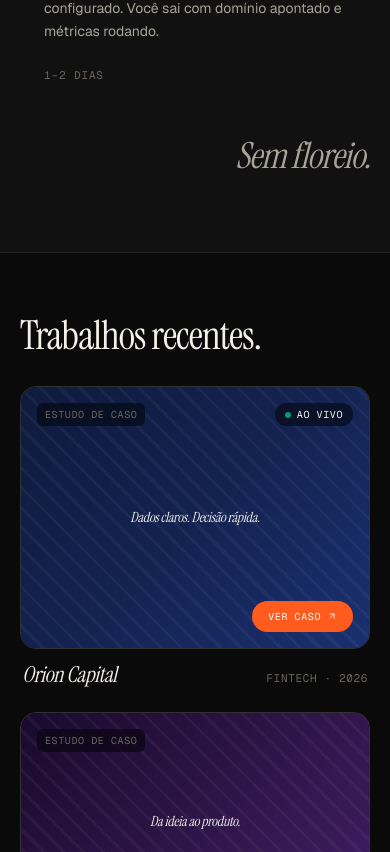
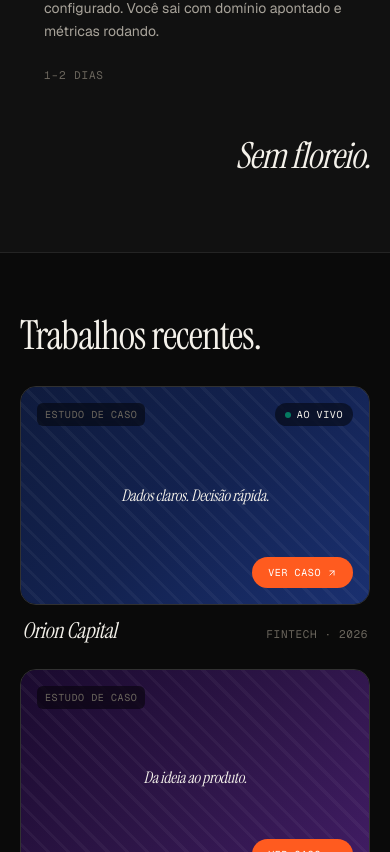
Before and after one commit to GapdmmDev/Kodus-Design, a Next.js app: page / in a window 390 px wide. Shown: the part 3652-4504 px from the top of the page. Built offline with nearby package versions, Linux system fonts and the light colour scheme.

Commit message:
feat(landing): testimonial

```diff
--- a/src/app/page.tsx
+++ b/src/app/page.tsx
@@ -4,6 +4,7 @@ import { Services } from "@/components/landing/Services";
 import { Manifesto } from "@/components/landing/Manifesto";
 import { Process } from "@/components/landing/Process";
 import { Work } from "@/components/landing/Work";
+import { Testimonial } from "@/components/landing/Testimonial";
 
 export default function Home() {
   return (
@@ -15,6 +16,7 @@ export default function Home() {
         <Manifesto />
         <Process />
         <Work />
+        <Testimonial />
       </main>
     </>
   );
--- a/src/components/landing/Process.tsx
+++ b/src/components/landing/Process.tsx
@@ -71,7 +71,7 @@ export function Process() {
 
             {/* ── Bottom heading: "Sem floreio." right-aligned ────────── */}
             <p
-              className="display mt-8 text-right italic leading-[.92] tracking-[-0.025em] text-[clamp(36px,5vw,80px)] text-[var(--fg-dim)]"
+              className="display mt-8 text-right italic leading-[.92] tracking-[-0.025em] text-[clamp(36px,5vw,80px)] text-[var(--fg)]"
               aria-hidden="true"
             >
               {processSection.headingBottom}
--- /dev/null
+++ b/src/components/landing/Testimonial.tsx
@@ -0,0 +1,95 @@
+import { Container } from "@/components/ui/container";
+import { Eyebrow } from "@/components/ui/eyebrow";
+import { Reveal } from "@/components/ui/reveal";
+import { testimonial } from "@/lib/content";
+import { cn } from "@/lib/cn";
+
+export function Testimonial() {
+  return (
+    <section
+      id="depoimento"
+      className="py-[120px] max-[980px]:py-[80px] max-[600px]:py-16"
+    >
+      <Container>
+        <Reveal>
+          <div className="grid grid-cols-1 gap-16 min-[980px]:grid-cols-[1.6fr_1fr] min-[980px]:gap-[80px]">
+            {/* ── Left — eyebrow + quote + author ────────────────────── */}
+            <div className="flex flex-col gap-8">
+              <Eyebrow>{testimonial.eyebrow}</Eyebrow>
+
+              {/* Quote */}
+              <blockquote>
+                {/* Decorative opening mark */}
+                <span
+                  className="display block leading-none text-[var(--fg-mute)]"
+                  style={{ fontSize: "clamp(60px, 8vw, 120px)", lineHeight: 0.8 }}
+                  aria-hidden="true"
+                >
+                  &#8220;
+                </span>
+
+                <p
+                  className={cn(
+                    "display -mt-2 leading-[1.1] tracking-[-0.02em]",
+                    "text-[clamp(28px,4vw,64px)] min-[980px]:text-[clamp(36px,5.4vw,84px)]",
+                    "text-[var(--fg)]",
+                  )}
+                >
+                  {testimonial.quote.map((seg, i) =>
+                    seg.accent ? (
+                      <em key={i} style={{ fontStyle: "italic", color: "var(--accent)" }}>
+                        {seg.text}
+                      </em>
+                    ) : (
+                      <span key={i}>{seg.text}</span>
+                    )
+                  )}
+                </p>
+              </blockquote>
+
+              {/* Author */}
+              <div className="flex items-center gap-4">
+                {/* Avatar placeholder */}
+                <div
+                  className="h-11 w-11 shrink-0 rounded-full border-2 border-[var(--line-strong)]"
+                  style={{
+                    background: "linear-gradient(135deg, #6366f1 0%, #4338ca 100%)",
+                  }}
+                  aria-hidden="true"
+                />
+                <div className="flex flex-col gap-0.5">
+                  <span className="display italic text-[18px] leading-tight text-[var(--fg)]">
+                    {testimonial.author.name}
+                  </span>
+                  <span className="font-mono text-[11px] uppercase tracking-[.08em] text-[var(--fg-mute)]">
+                    {testimonial.author.role}
+                  </span>
+                </div>
+              </div>
+            </div>
+
+            {/* ── Right — 3 stats ─────────────────────────────────────── */}
+            <div className="flex flex-col justify-center gap-8 max-[980px]:flex-row max-[600px]:flex-col max-[600px]:gap-6">
+              {testimonial.stats.map((stat) => (
+                <div
+                  key={stat.label}
+                  className="border-l-2 border-[var(--accent)] pl-6"
+                >
+                  <p
+                    className="display italic leading-none text-[var(--fg)]"
+                    style={{ fontSize: "clamp(36px, 4vw, 64px)" }}
+                  >
+                    {stat.value}
+                  </p>
+                  <span className="mt-2 block font-mono text-[11px] uppercase tracking-[.08em] text-[var(--fg-mute)]">
+                    {stat.label}
+                  </span>
+                </div>
+              ))}
+            </div>
+          </div>
+        </Reveal>
+      </Container>
+    </section>
+  );
+}
--- a/src/components/landing/Work.tsx
+++ b/src/components/landing/Work.tsx
@@ -7,16 +7,11 @@ import type { WorkCase } from "@/lib/content";
 
 // ── Per-case gradient palettes ─────────────────────────────────────────────
 const GRADIENTS: Record<string, string> = {
-  "orion-capital":
-    "linear-gradient(135deg, #0f1b3d 0%, #132250 50%, #1a3070 100%)",
-  "helix-studio":
-    "linear-gradient(135deg, #1a0a2e 0%, #2d1547 50%, #421d66 100%)",
-  "verde":
-    "linear-gradient(135deg, #0a1e12 0%, #0d2918 50%, #0f3820 100%)",
-  "drumond-atelier":
-    "linear-gradient(135deg, #1e1206 0%, #2b1b08 50%, #3d2a0d 100%)",
-  "pulso-logistica":
-    "linear-gradient(135deg, #0d0d0d 0%, #141414 50%, #1a1a1a 100%)",
+  "orion-capital":   "linear-gradient(135deg, #0f1b3d 0%, #132250 50%, #1a3070 100%)",
+  "helix-studio":    "linear-gradient(135deg, #1a0a2e 0%, #2d1547 50%, #421d66 100%)",
+  "verde":           "linear-gradient(135deg, #0a1e12 0%, #0d2918 50%, #0f3820 100%)",
+  "drumond-atelier": "linear-gradient(135deg, #1e1206 0%, #2b1b08 50%, #3d2a0d 100%)",
+  "pulso-logistica": "linear-gradient(135deg, #0d0d0d 0%, #141414 50%, #1a1a1a 100%)",
 };
 
 // ── WorkCard ───────────────────────────────────────────────────────────────
@@ -25,14 +20,7 @@ function WorkCard({ item }: { item: WorkCase }) {
   return (
     <article className="flex flex-col gap-3">
       {/* Thumb */}
-      <div
-        className={cn(
-          "group relative overflow-hidden rounded-[16px] border border-[var(--line-strong)]",
-          item.featured
-            ? "aspect-[4/3] min-[980px]:aspect-auto min-[980px]:h-full"
-            : "aspect-[16/10]",
-        )}
-      >
+      <div className="group relative aspect-[16/10] overflow-hidden rounded-[16px] border border-[var(--line-strong)]">
         {/* Gradient base */}
         <div
           className="absolute inset-0"
@@ -52,12 +40,10 @@ function WorkCard({ item }: { item: WorkCase }) {
 
         {/* Tags row */}
         <div className="absolute inset-x-4 top-4 flex items-start justify-between gap-2">
-          {/* Placeholder tag */}
           <span className="rounded-[6px] bg-black/50 px-2 py-1 font-mono text-[10px] uppercase tracking-[.06em] text-[var(--fg-mute)] backdrop-blur-sm">
             Estudo de caso
           </span>
 
-          {/* Live tag — only on featured */}
           {item.featured && (
             <span className="flex items-center gap-1.5 rounded-full bg-black/50 px-2.5 py-1 font-mono text-[10px] uppercase tracking-[.06em] text-[var(--fg)] backdrop-blur-sm">
               <span
@@ -71,10 +57,10 @@ function WorkCard({ item }: { item: WorkCase }) {
         </div>
 
         {/* Mock heading — centered */}
-        <div className="absolute inset-0 flex items-center justify-center p-6 max-[600px]:p-4">
+        <div className="absolute inset-0 flex items-center justify-center p-6">
           <p
             className="display italic text-center text-[var(--fg)]"
-            style={{ fontSize: "clamp(14px, 2.2vw, 24px)" }}
+            style={{ fontSize: "clamp(16px, 2.4vw, 26px)" }}
           >
             {item.mockHeading}
           </p>
@@ -111,9 +97,6 @@ function WorkCard({ item }: { item: WorkCase }) {
 // ── Section ────────────────────────────────────────────────────────────────
 
 export function Work() {
-  const featured = work.find((c) => c.featured)!;
-  const rest = work.filter((c) => !c.featured);
-
   return (
     <section
       id="trabalhos"
@@ -121,22 +104,15 @@ export function Work() {
     >
       <Container>
         <Reveal>
-          {/* Section header */}
           <div className="mb-12 max-[980px]:mb-8">
             <h2 className="display leading-[.92] tracking-[-0.025em] text-[clamp(40px,6vw,96px)]">
               {workSection.heading}
             </h2>
           </div>
 
-          {/* Grid — featured card spans 2 rows on desktop */}
-          <div className="grid grid-cols-1 gap-6 min-[980px]:grid-cols-[1.4fr_1fr]">
-            {/* Featured card — col 1, row span 2 */}
-            <div className="min-[980px]:row-span-2">
-              <WorkCard item={featured} />
-            </div>
-
-            {/* Remaining 4 cards — col 2 on desktop, continue in 1 col on mobile */}
-            {rest.map((item) => (
+          {/* Equal 2-column grid */}
+          <div className="grid grid-cols-1 gap-6 min-[980px]:grid-cols-2">
+            {work.map((item) => (
               <WorkCard key={item.slug} item={item} />
             ))}
           </div>
```
